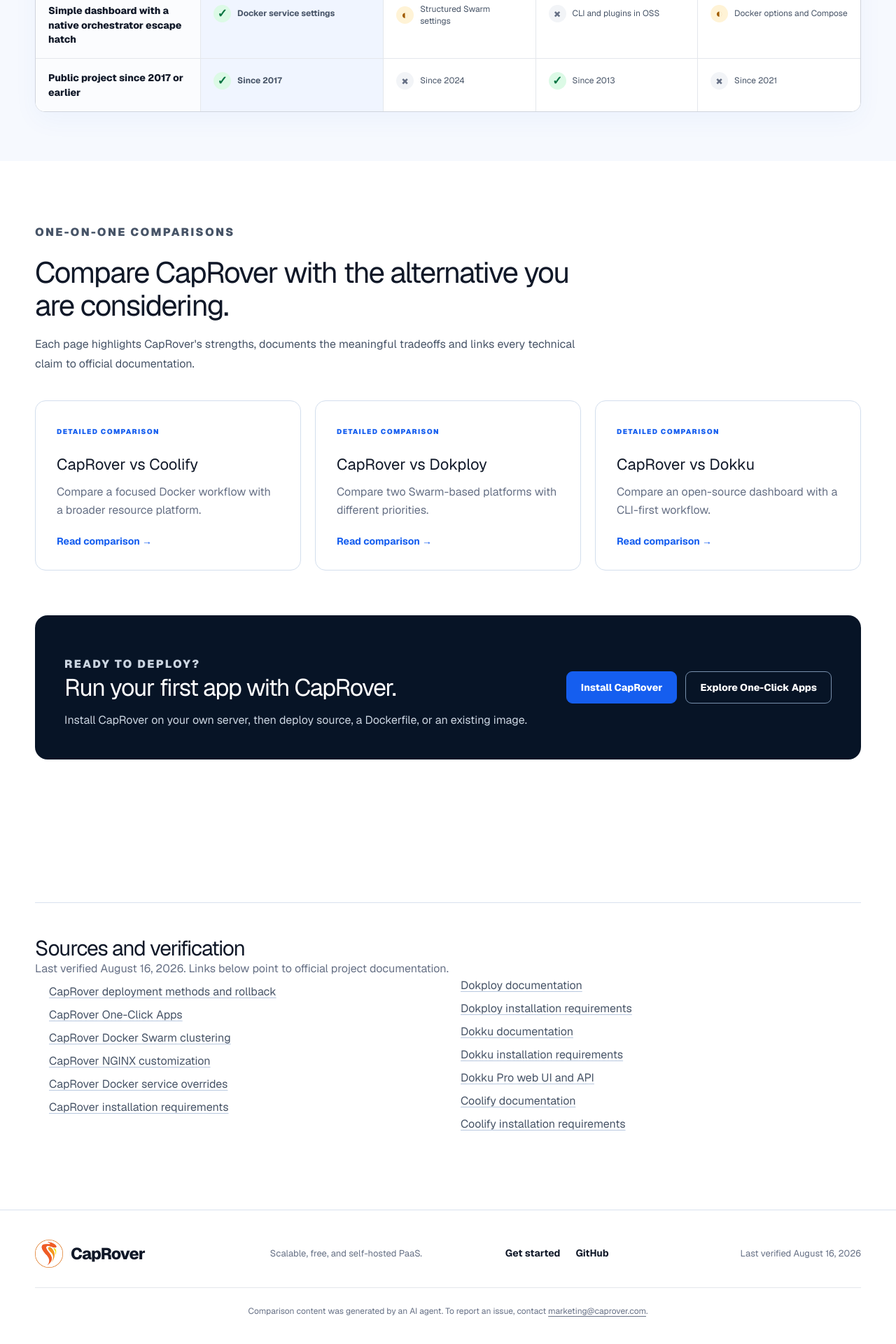
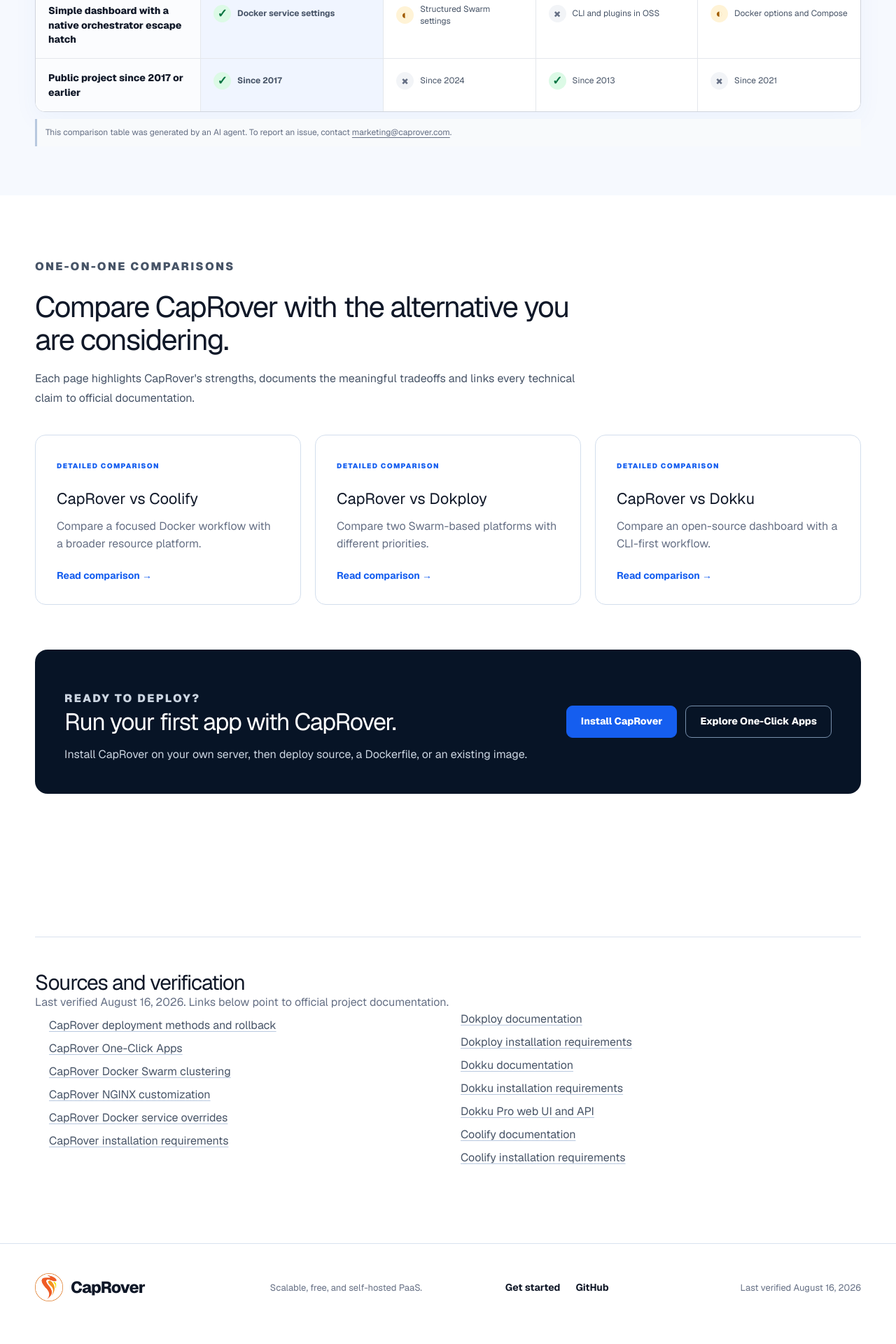
Before and after one commit to caprover/caprover-website, a Next.js app in the folder homepage/: page /compare in a window 1280 px wide. Shown: the part 2554-4474 px from the top of the page at 70% size. Built offline with nearby package versions, Linux system fonts and the light colour scheme.

Commit message:
move AI disclaimer below comparison tables

```diff
--- a/homepage/app/compare/comparison.css
+++ b/homepage/app/compare/comparison.css
@@ -22,6 +22,8 @@
 .method-note{border-left:4px solid var(--compare-blue);background:var(--compare-blue-soft);padding:22px 26px;margin-bottom:34px;border-radius:0 10px 10px 0}
 .method-note strong{font-size:15px}.method-note p{margin:8px 0 0;color:#475467;line-height:1.6}
 .comparison-table-wrap,.two-column-table-wrap{overflow-x:auto;border:1px solid var(--compare-line);border-radius:14px;box-shadow:0 12px 36px #155eef0b}
+.comparison-table-disclaimer{margin:10px 0 0;padding:10px 12px;border-left:3px solid #b8c8df;background:#f8fafc;color:var(--compare-muted);font-size:12px;line-height:1.55}
+.comparison-table-disclaimer a{text-decoration:underline;text-underline-offset:3px}
 .comparison-table,.two-column-table{border-collapse:collapse;width:100%;min-width:900px;background:#fff}
 .comparison-table th,.comparison-table td,.two-column-table th,.two-column-table td{padding:17px 18px;text-align:left;border-right:1px solid #e4e7ec;border-bottom:1px solid #e4e7ec;font-size:14px;line-height:1.45;vertical-align:top}
 .comparison-table thead th,.two-column-table thead th{background:var(--compare-night);color:#fff;font-size:13px;letter-spacing:.025em}
@@ -80,8 +82,6 @@
 .compare-footer{border-top:1px solid #d9e2ef;padding:42px 0;margin-top:40px}
 .compare-footer-grid{display:grid;grid-template-columns:1fr 1fr 1fr auto;align-items:center;gap:24px}
 .compare-footer p,.compare-footer small{color:var(--compare-muted);font-size:13px}.compare-footer-grid>div{display:flex;gap:22px;font-size:14px;font-weight:650}
-.compare-footer .compare-disclaimer{margin-top:28px;margin-bottom:0;padding-top:24px;border-top:1px solid #e4e7ec;text-align:center;font-size:12px;line-height:1.6}
-.compare-disclaimer a{text-decoration:underline;text-underline-offset:3px}
 @media(max-width:900px){.compare-shell{width:calc(100% - 48px)}.compare-hero h1{font-size:49px}.prose-grid,.article-layout,.simplicity-power{grid-template-columns:1fr}.matchup-grid{grid-template-columns:1fr}.compare-footer-grid{grid-template-columns:1fr 1fr}.source-links ul{columns:1}.proof-strip{grid-template-columns:1fr 1fr}.proof-strip>div:nth-child(2){border-right:0}.proof-strip>div:nth-child(-n+2){border-bottom:1px solid #e4e7ec}.compare-cta{align-items:flex-start;flex-direction:column}.compare-cta-links{flex-wrap:wrap}}
 @media(max-width:640px){.compare-shell{width:calc(100% - 32px)}.compare-header{height:68px}.compare-header-links a:first-child{display:none}.compare-header-links{gap:18px}.compare-logo{font-size:20px}.compare-logo img{width:34px;height:34px}.compare-hero{padding:75px 0 42px}.compare-hero h1{font-size:39px}.compare-lead{font-size:17px}.compare-section{padding:48px 0}.choice-grid,.migration-grid{grid-template-columns:1fr}.article-layout{gap:20px}.article-layout article,.simplicity-power article{padding:26px 22px}.prose-grid h2,.compare-heading h2,.compare-section>h2{font-size:34px}.compare-footer-grid{grid-template-columns:1fr}.comparison-table th,.comparison-table td,.two-column-table th,.two-column-table td{padding:14px}.proof-strip{grid-template-columns:1fr}.proof-strip>div{border-right:0;border-bottom:1px solid #e4e7ec}.proof-strip>div:last-child{border-bottom:0}.resource-callout{grid-template-columns:1fr;padding:28px 24px}.resource-number{font-size:48px}.compare-cta{padding:30px 24px}.compare-cta h2{font-size:29px}.compare-cta-links{width:100%;flex-direction:column}.compare-button{width:100%}}
 @media(prefers-reduced-motion:reduce){.matchup-card{transition:none}}
--- a/homepage/app/compare/components.tsx
+++ b/homepage/app/compare/components.tsx
@@ -50,10 +50,6 @@
         <div><a href={DOCS}>Get started</a><a href={GITHUB}>GitHub</a></div>
         <small>Last verified {verifiedDate}</small>
       </div>
-      <p className="compare-shell compare-disclaimer">
-        Comparison content was generated by an AI agent. To report an issue, contact{" "}
-        <a href="mailto:marketing@caprover.com">marketing@caprover.com</a>.
-      </p>
     </footer>
   );
 }
@@ -102,6 +98,15 @@
   );
 }
 
+function TableDisclaimer() {
+  return (
+    <p className="comparison-table-disclaimer">
+      This comparison table was generated by an AI agent. To report an issue, contact{" "}
+      <a href="mailto:marketing@caprover.com">marketing@caprover.com</a>.
+    </p>
+  );
+}
+
 export function ComparisonTable({
   rows = comparisonRows,
   focus,
@@ -110,6 +115,7 @@
   focus?: Product;
 }) {
   return (
+    <>
       <div className="comparison-table-wrap">
         <table className="comparison-table">
           <thead>
@@ -136,6 +142,8 @@
           </tbody>
         </table>
       </div>
+      <TableDisclaimer />
+    </>
   );
 }
 
@@ -147,6 +155,7 @@
   rows: PairwiseRow[];
 }) {
   return (
+    <>
       <div className="two-column-table-wrap">
         <table className="two-column-table pairwise-status-table">
           <thead>
@@ -163,6 +172,8 @@
           </tbody>
         </table>
       </div>
+      <TableDisclaimer />
+    </>
   );
 }
 
```
Also changed, not shown: 1 other file (tests, documents, lock files or other folders). Lines whose indentation alone changed are shown as unchanged.
